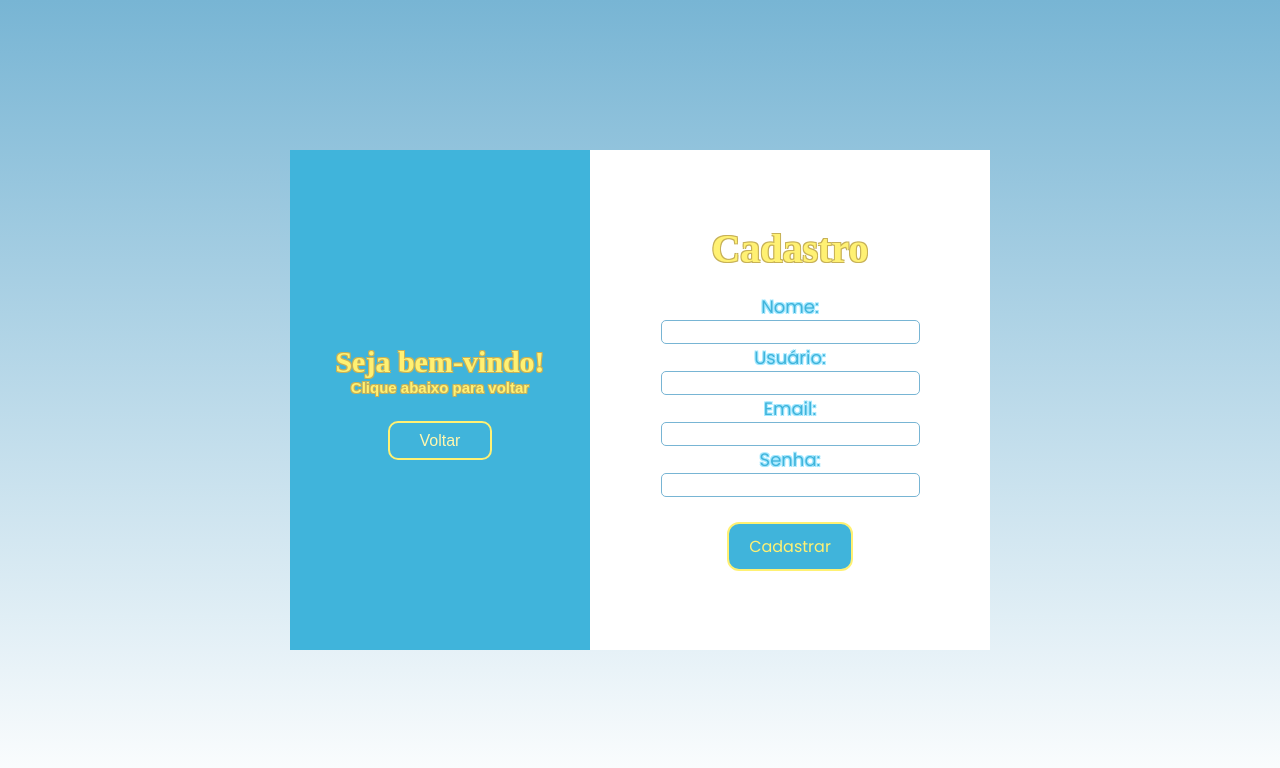
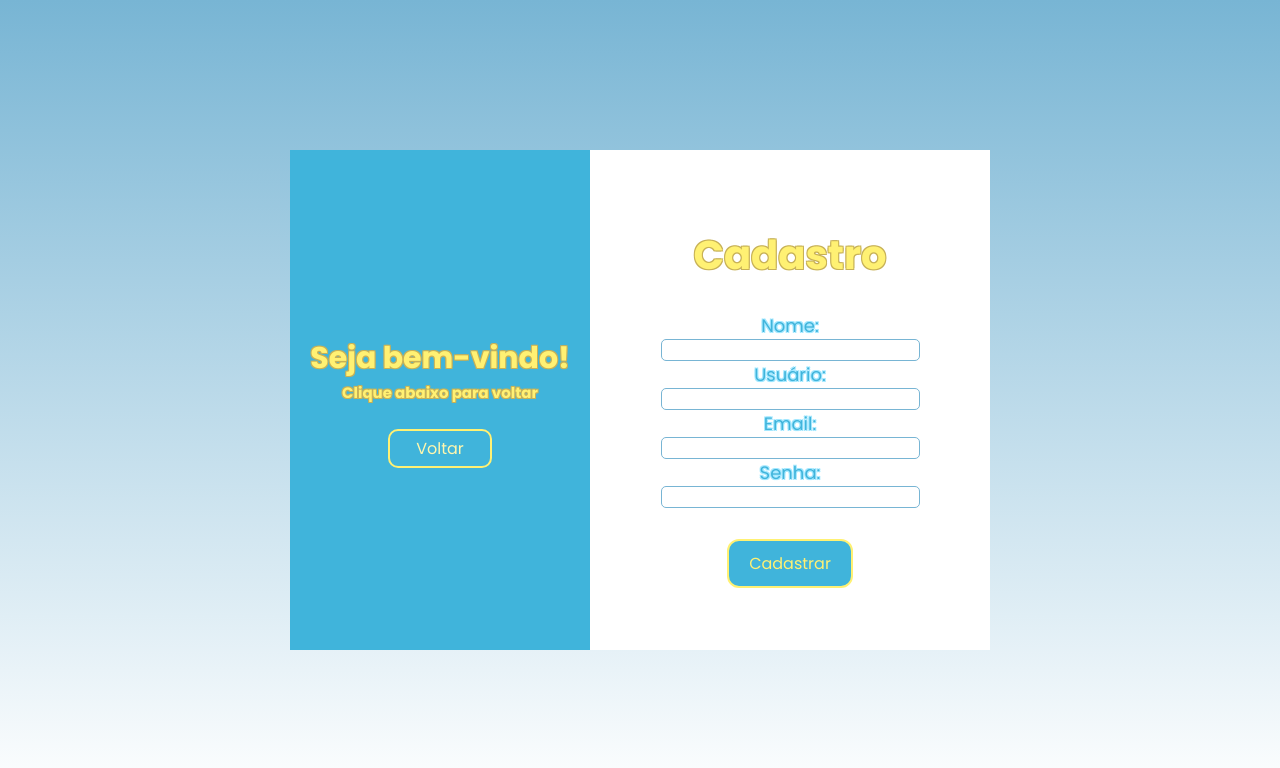
Before and after one commit to annat0rres/DiariodeHumorDigital, a Python web app: template templates/cadastro.html in a window 1280 px wide. Shown: the top 768 px of the page. Run offline with Jinja, Linux system fonts and the light colour scheme; the template is opened without the code that fills it, so the values that code supplies are empty.

Commit message:
linkando as paginas

```diff
--- a/templates/css/cadastro.css
+++ b/templates/css/cadastro.css
@@ -55,7 +55,6 @@ body {
     justify-content: space-around;
     align-items: center;
     font-size: 18px;
-    font-family: sans-serif;
 }
 .form_cadastro input {
     height: 30px;
@@ -93,7 +92,6 @@ body {
 
 h1 {
     font-size: 30px;
-    font-family: "M PLUS Rounded 1c";
 }
 
 .cad_h1 {
@@ -102,7 +100,6 @@ h1 {
 
 h2 {
     font-size: 15px;
-    font-family: sans-serif;
 }
 
 @keyframes aparecer {
@@ -143,7 +140,6 @@ h2 {
     border: 2px solid #FFF173;
     outline: none;
     transition: background-color 0.2s ;
-    font-family: sans-serif;
 }
 .link_button_cad:hover {
     background-color: #FFF173;
--- a/templates/css/escrever.css
+++ b/templates/css/escrever.css
@@ -13,11 +13,12 @@
     /* background-color: #78B5D4; */
     display: flex;
     justify-content: center;
+    transition: background-image 0.2s ;
 
 }
 
 #caixa{
-    margin-top: 6rem;
+    margin-top: 4rem;
     width: 708px;
     height: 545px;
     display: flex;
--- a/templates/css/inicio.css
+++ b/templates/css/inicio.css
@@ -92,7 +92,7 @@ body{
     border: 2px solid #FFF173;
     outline: none;
     transition: background-color 0.2s ;
-    font-family: sans-serif;
+    margin-right: 1rem;
 }
 .link_button_cadastro:hover,.link_button_login:hover {
     background-image: none;
@@ -105,4 +105,3 @@ body{
 @keyframes fade-in {
     to { opacity: 1; }
 }
-/* pagina principal */
--- a/templates/css/login.css
+++ b/templates/css/login.css
@@ -54,7 +54,6 @@ body {
     justify-content: space-around;
     align-items: center;
     font-size: 18px;
-    font-family: sans-serif;
 }
 .form_login input {
     height: 30px;
@@ -92,7 +91,6 @@ body {
 
 h1 {
     font-size: 30px;
-    font-family: "M PLUS Rounded 1c";
 }
 
 .log_h1 {
@@ -101,7 +99,6 @@ h1 {
 
 h2 {
     font-size: 15px;
-    font-family: sans-serif;
 }
 
 @keyframes aparecer {
@@ -142,7 +139,6 @@ h2 {
     border: 2px solid #FFF173;
     outline: none;
     transition: background-color 0.2s ;
-    font-family: sans-serif;
 }
 .link_button_log:hover {
     background-color: #FFF173;
--- a/templates/principal.html
+++ b/templates/principal.html
@@ -11,8 +11,8 @@
         <div id="perfilside">
             <div id="fotoperfil">
                 <img src="img/anna (1).JPG">
-                <h3>Anna Clara</h3>
-                <h5>@clraweb</h5>
+                <h3>Nome do Usuário</h3>
+                <h5>@user</h5>
             </div>
 
 
```
Also changed, not shown: templates/css/principal.css (+14 -0 lines), templates/perfil.html (added).
